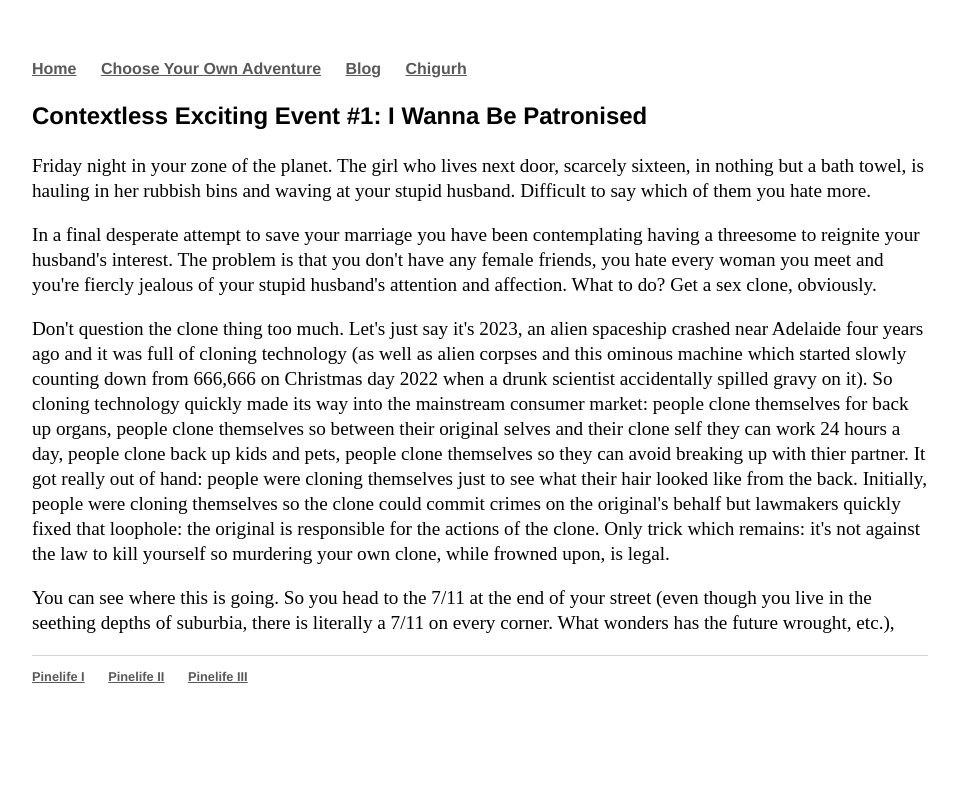
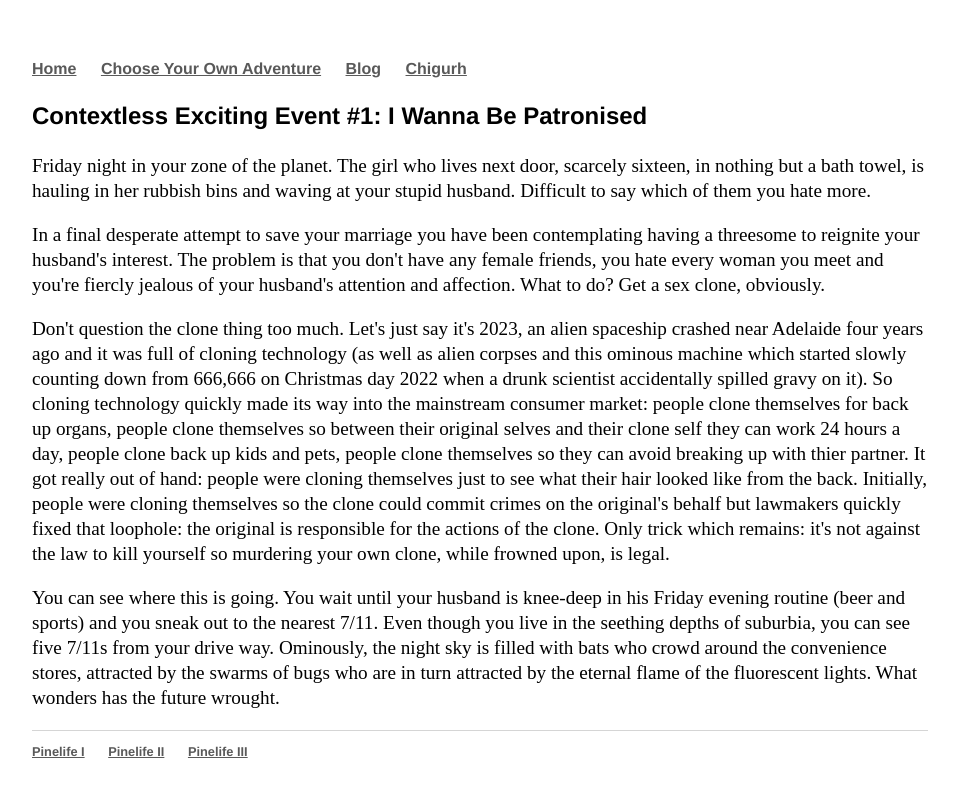
Before and after one commit to Pinelife/pinelife.github.io, a Jekyll site: the page built from Hellhole/excitingevent1.html, in a window 1280 px wide. Shown: the top 797 px of the page, without its empty margins (160-1117 px from the left). Built offline with Jekyll 4.4.1, drawn with Linux system fonts in a browser that asks for light colours.

Commit message:
Create excitingevent1.html

```diff
--- a/Hellhole/excitingevent1.html
+++ b/Hellhole/excitingevent1.html
@@ -9,7 +9,7 @@ title: Pinelife
 </p>
 <p>
   In a final desperate attempt to save your marriage you have been contemplating having a threesome to reignite your husband's interest.
-  The problem is that you don't have any female friends, you hate every woman you meet and you're fiercly jealous of your stupid husband's attention and affection.
+  The problem is that you don't have any female friends, you hate every woman you meet and you're fiercly jealous of your husband's attention and affection.
   What to do? Get a sex clone, obviously.
 </p>
 <p>
@@ -23,7 +23,8 @@ Don't question the clone thing too much. Let's just say it's 2023, an alien spac
   Only trick which remains: it's not against the law to kill yourself so murdering your own clone, while frowned upon, is legal.
 </p>
 <p>
-  You can see where this is going. So you head to the 7/11 at the end of your street (even though you live in the seething depths of
-  suburbia, there is literally a 7/11 on every corner. What wonders has the future wrought, etc.),
+  You can see where this is going. You wait until your husband is knee-deep in his Friday evening routine (beer and sports) and you sneak out to the nearest 7/11.
+  Even though you live in the seething depths of suburbia, you can see five 7/11s from your drive way. Ominously, the night sky is filled with bats who crowd around the
+  convenience stores, attracted by the swarms of bugs who are in turn attracted by the eternal flame of the fluorescent lights. What wonders has the future wrought.
 
 </p>
```
